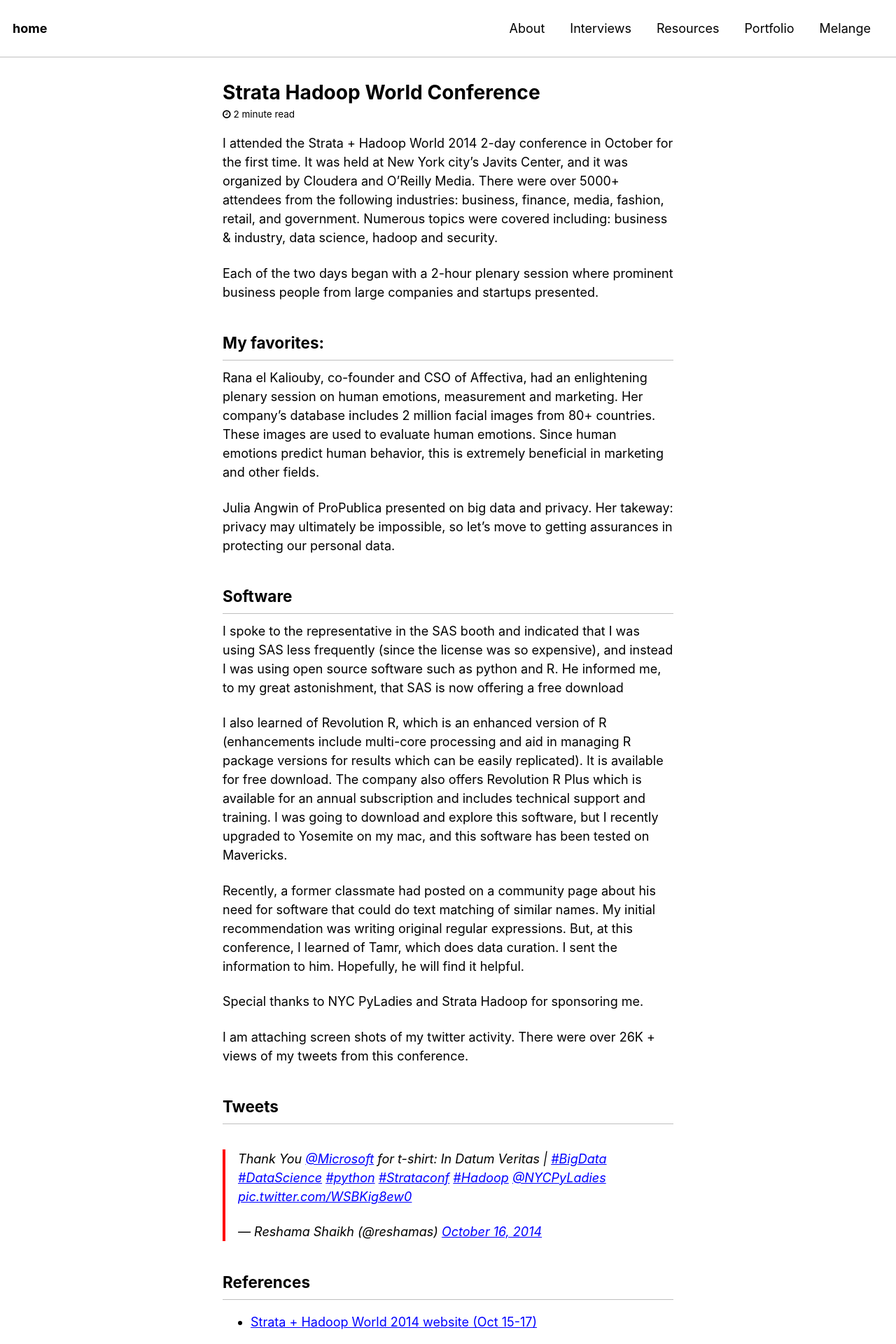
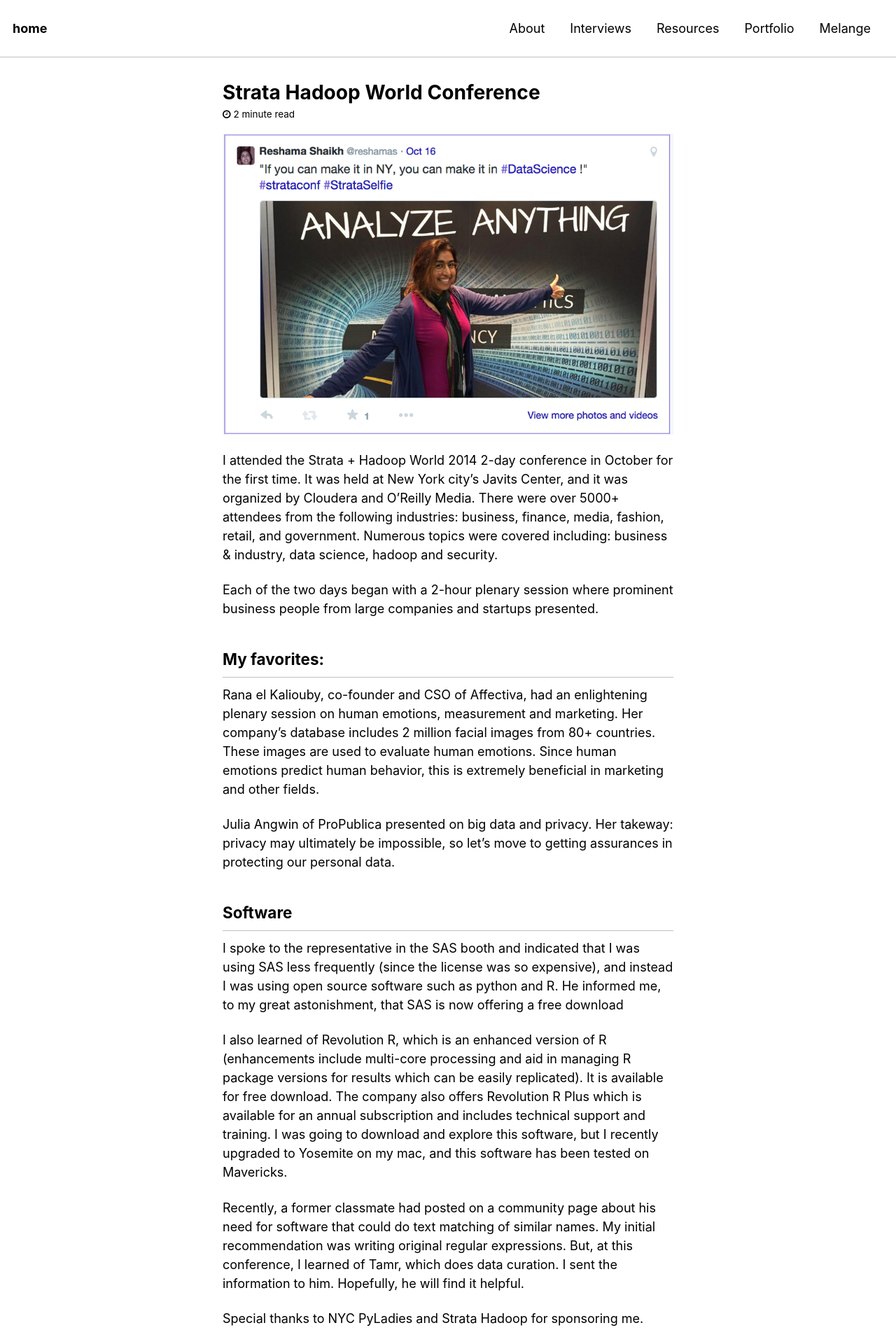
Before and after one commit to reshamas/reshamas.github.io, a Jekyll site: the page built from _posts/2014-10-23-strata-hadoop-world-conference.md, in a window 1280 px wide. Shown: the top 1920 px of the page at 70% size. Built offline with Jekyll 4.4.1, drawn with Linux system fonts in a browser that asks for light colours; comment, search, counter and statistics services are not loaded.

Commit message:
Update 2014-10-23-strata-hadoop-world-conference.md

```diff
--- a/_posts/2014-10-23-strata-hadoop-world-conference.md
+++ b/_posts/2014-10-23-strata-hadoop-world-conference.md
@@ -1,3 +1,8 @@
+
+<p>
+<img src="../assets/images/rs_strata.png" align="center">
+</p>
+
 
 I attended the Strata + Hadoop World 2014 2-day conference in October for the first time.  It was held at New York city’s Javits Center, and it was organized by Cloudera and O’Reilly Media.  There were over 5000+ attendees from the following industries:  business, finance, media, fashion, retail, and government.  Numerous topics were covered including:  business & industry, data science, hadoop and security.
 
```
